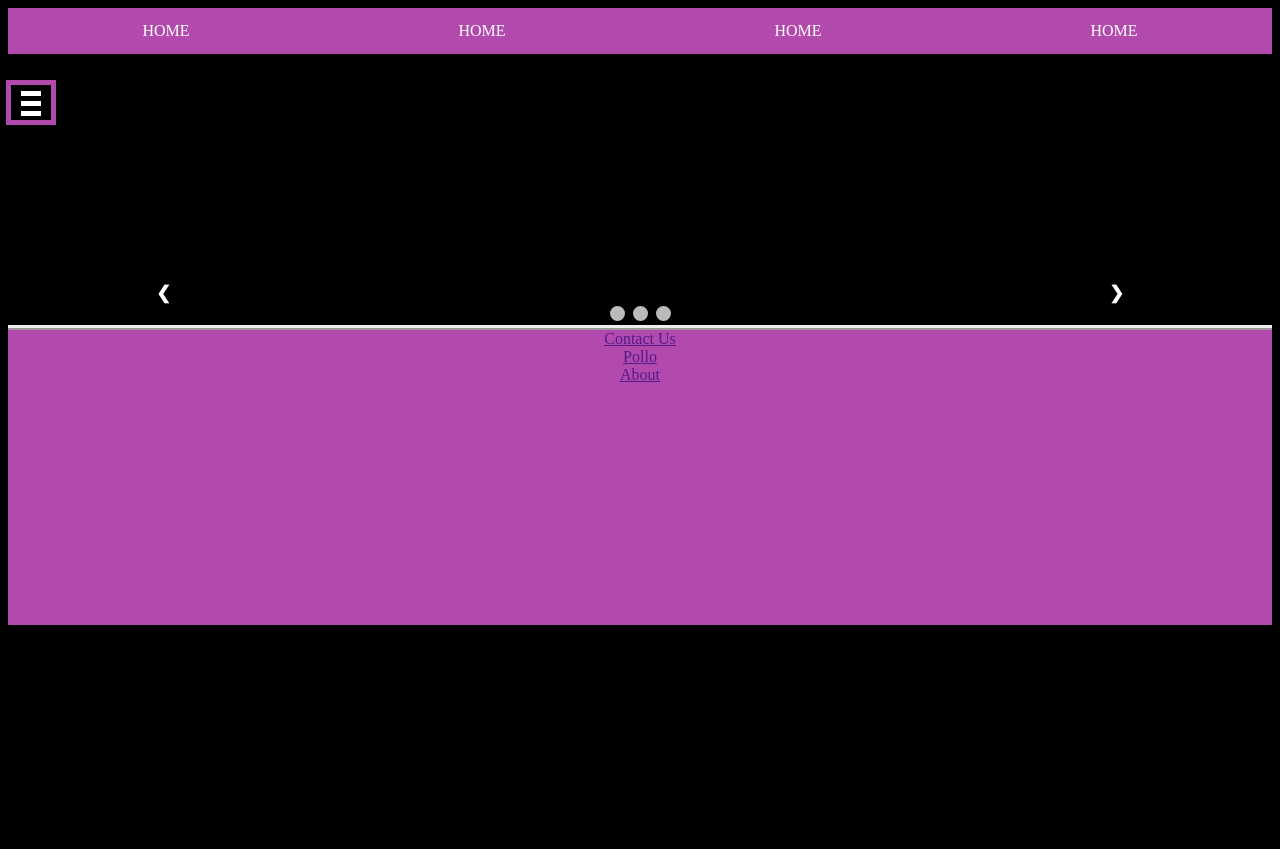
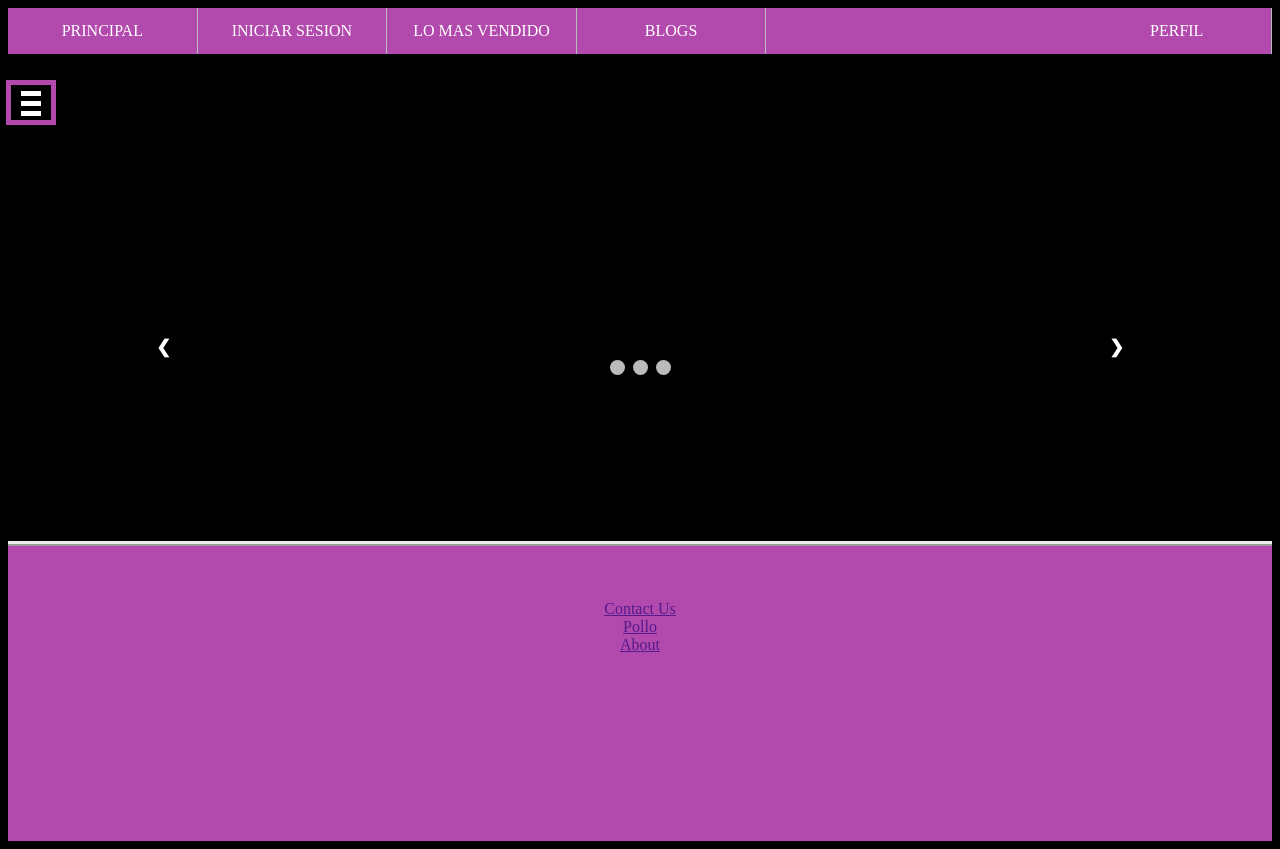
Before and after one commit to Roudart/Propuesta, a plain HTML site: page Index.html in a window 1280 px wide. Before the commit the page ends 800 px from the top, so only its background shows below. Drawn offline with Linux system fonts and the light colour scheme.

Commit message:
Nuevas cosas

```diff
--- a/Index.html
+++ b/Index.html
@@ -5,10 +5,10 @@
     <meta name="viewport" content="width=device-width, initial-scale=1.0">
     <link rel="stylesheet" href="main.css">
     <script src="main.js"></script>
+
     <title>Index</title>
 </head>
 <body>
-
     <div class="wrapper">
         <div class="navbar">
             <div class="first"></div>
@@ -18,16 +18,17 @@
     </div>
 
     <ul>
-        <li><a href="">HOME</a></li>
-        <li><a href="">HOME</a></li>
-        <li><a href="">HOME</a></li>
-        <li><a href="">HOME</a></li>
+        <li><a href="">PRINCIPAL</a></li>
+        <li><a href="">INICIAR SESION</a></li>
+        <li><a href="">LO MAS VENDIDO</a></li>
+        <li><a href="">BLOGS</a></li>
+        <li id="side" style="float: right;"><a href="perfil.html">PERFIL</a></li>
     </ul>
-    <h1 id="welcomeIndex">Bienvenido</h1>
+
+    <h1 id="welcomeIndex">Bienvenido</h1>  <br><br><br>
 
     <!-- Slideshow container -->
 <div class="slideshow-container">
-
     <!-- Full-width images with number and caption text -->
     <div class="mySlides fade">
       <div class="numbertext">1 / 3</div>
@@ -62,9 +63,10 @@
 
 
 </body>
-
+<br><br><br><br><br><br><br><br><br>
 <footer>
     <div>
+      <br><br><br>
         <a href="">Contact Us</a> <br>
         <a href="">Pollo</a><br>
         <a href="">About</a>
--- a/main.css
+++ b/main.css
@@ -63,13 +63,18 @@ ul {
   }
 
   li {
+    border-right: 1px solid #bbb;
     float: left;
-    width: 25%; /* Four equal-width links. If you have two links, use 50%, and 33.33% for three links, etc.. */
+    width: 15%; /* Four equal-width links. If you have two links, use 50%, and 33.33% for three links, etc.. */
   }
 
-  li a {
+  li.side{
+    float: right !important;
+    width: 10% !important;
+  }
 
 
+  li a {
     display: block;
     color: white;
     text-align: center;
--- a/main.js
+++ b/main.js
@@ -1,3 +1,4 @@
+
 var slideIndex = 1;
 showSlides(slideIndex);
 
```
Also changed, not shown: perfil.html (added, +17 -0 lines).
